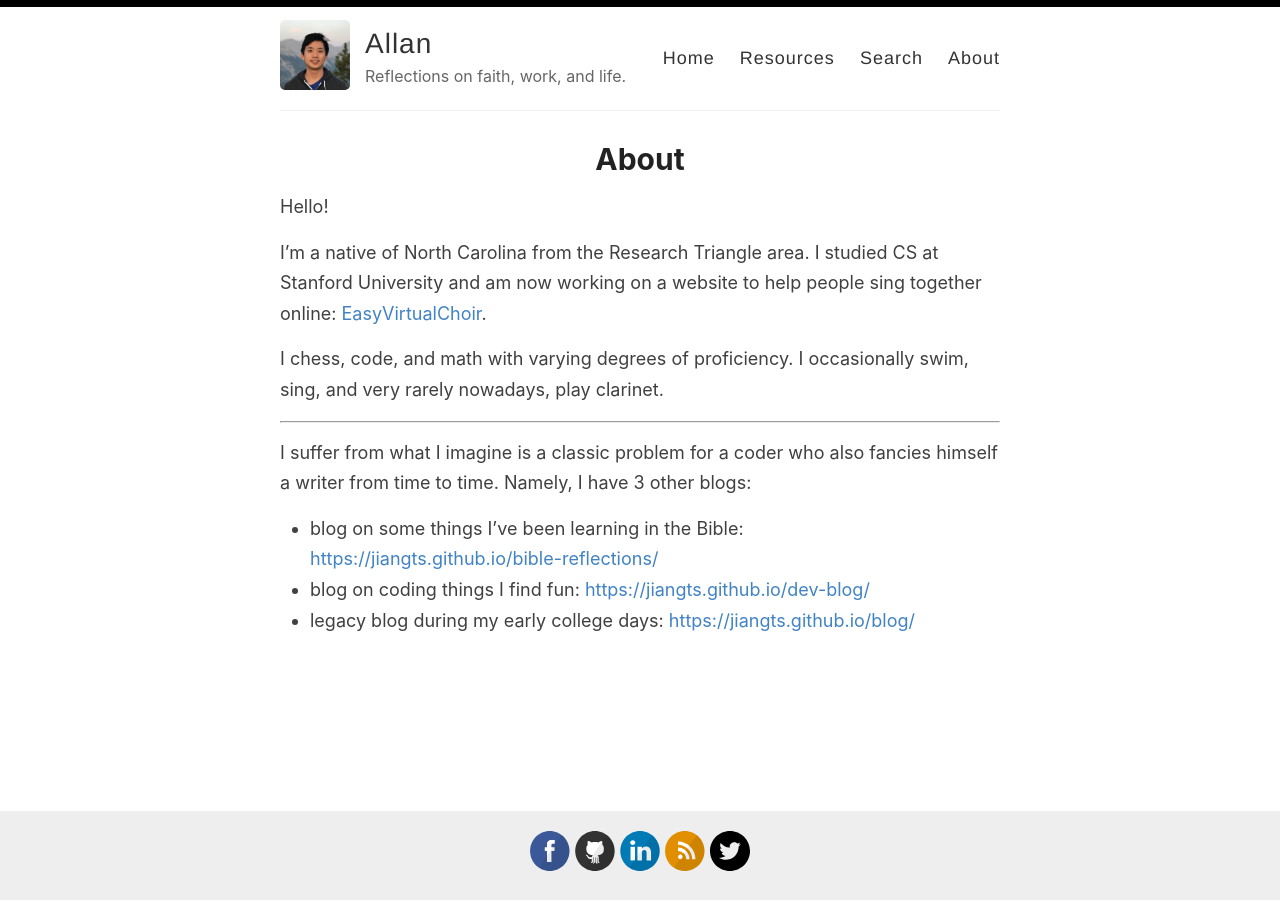
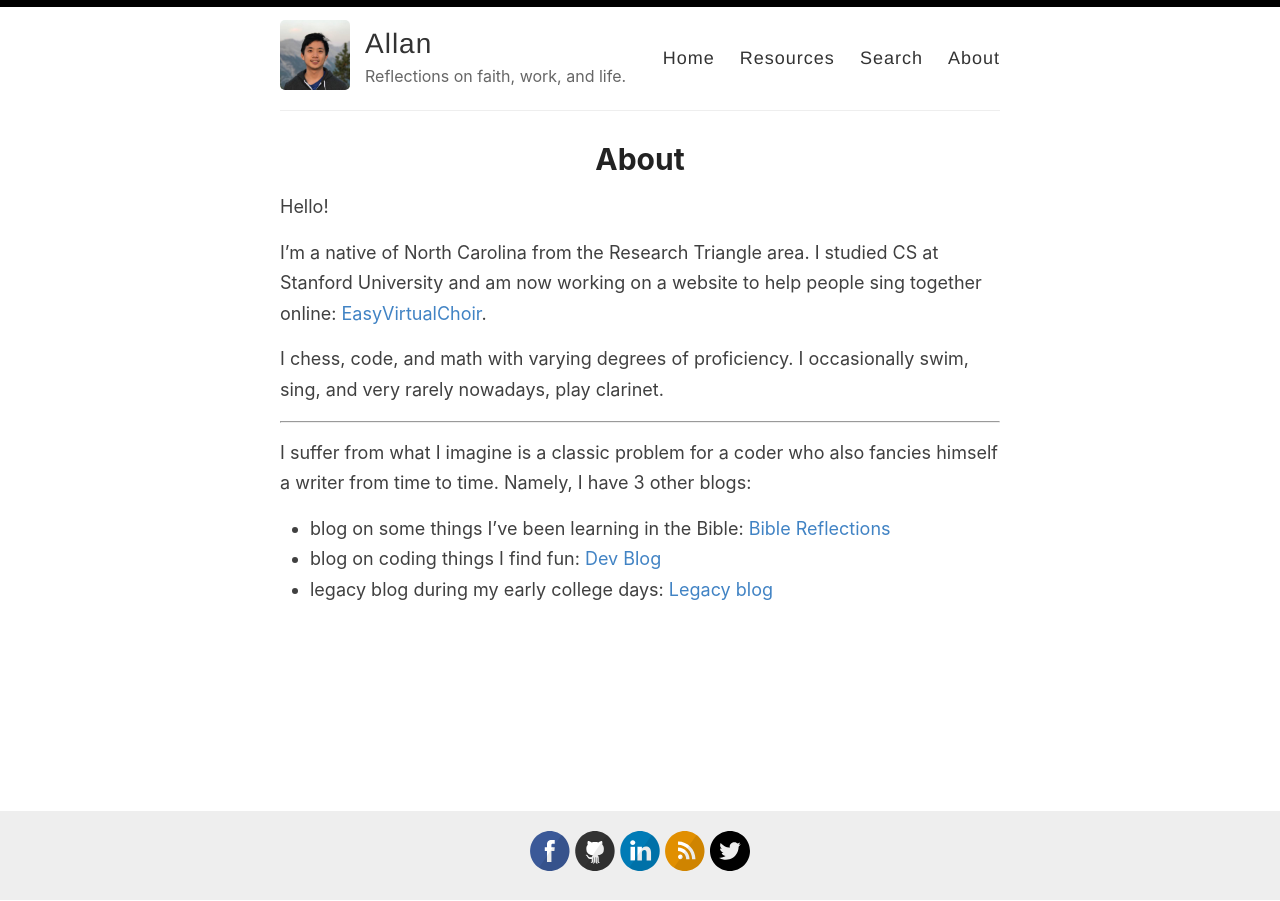
Before and after one commit to jiangts/jiangts.github.io, a Jekyll site: the page built from _pages/about.md, in a window 1280 px wide. Built offline with Jekyll 4.4.1, drawn with Linux system fonts in a browser that asks for light colours; some of the changed lines change nothing that is shown.

Commit message:
Update Fri May  6 10:21:57 PDT 2022

```diff
--- a/_pages/about.md
+++ b/_pages/about.md
@@ -18,6 +18,6 @@ I chess, code, and math with varying degrees of proficiency. I occasionally swim
 
 I suffer from what I imagine is a classic problem for a coder who also fancies himself a writer from time to time. Namely, I have 3 other blogs:
 
-- blog on some things I've been learning in the Bible: [https://jiangts.github.io/bible-reflections/](https://jiangts.github.io/bible-reflections/)
-- blog on coding things I find fun: [https://jiangts.github.io/dev-blog/](https://jiangts.github.io/dev-blog/)
-- legacy blog during my early college days: [https://jiangts.github.io/blog/](https://jiangts.github.io/blog/)
+- blog on some things I've been learning in the Bible: [Bible Reflections](https://jiangts.github.io/bible-reflections/)
+- blog on coding things I find fun: [Dev Blog](https://jiangts.github.io/dev-blog/)
+- legacy blog during my early college days: [Legacy blog](https://jiangts.github.io/blog/)
```
